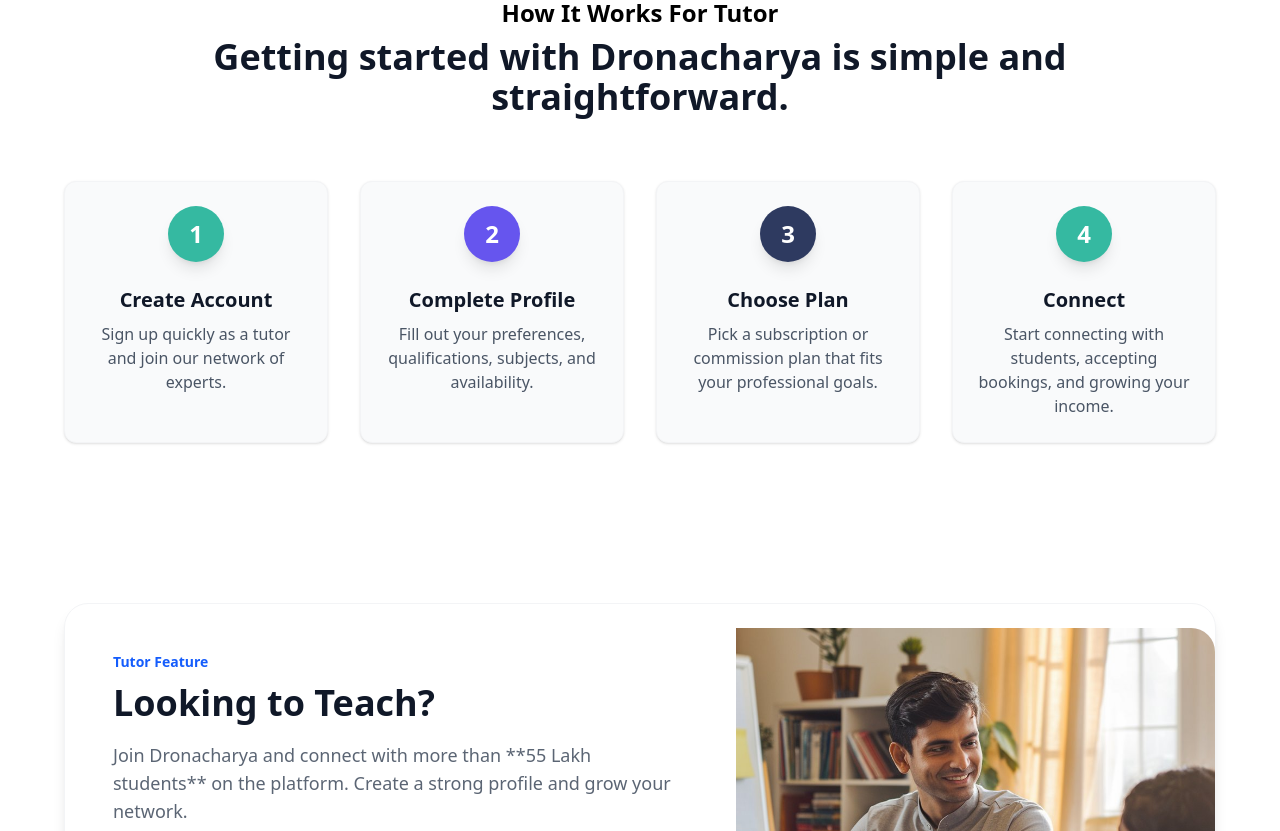
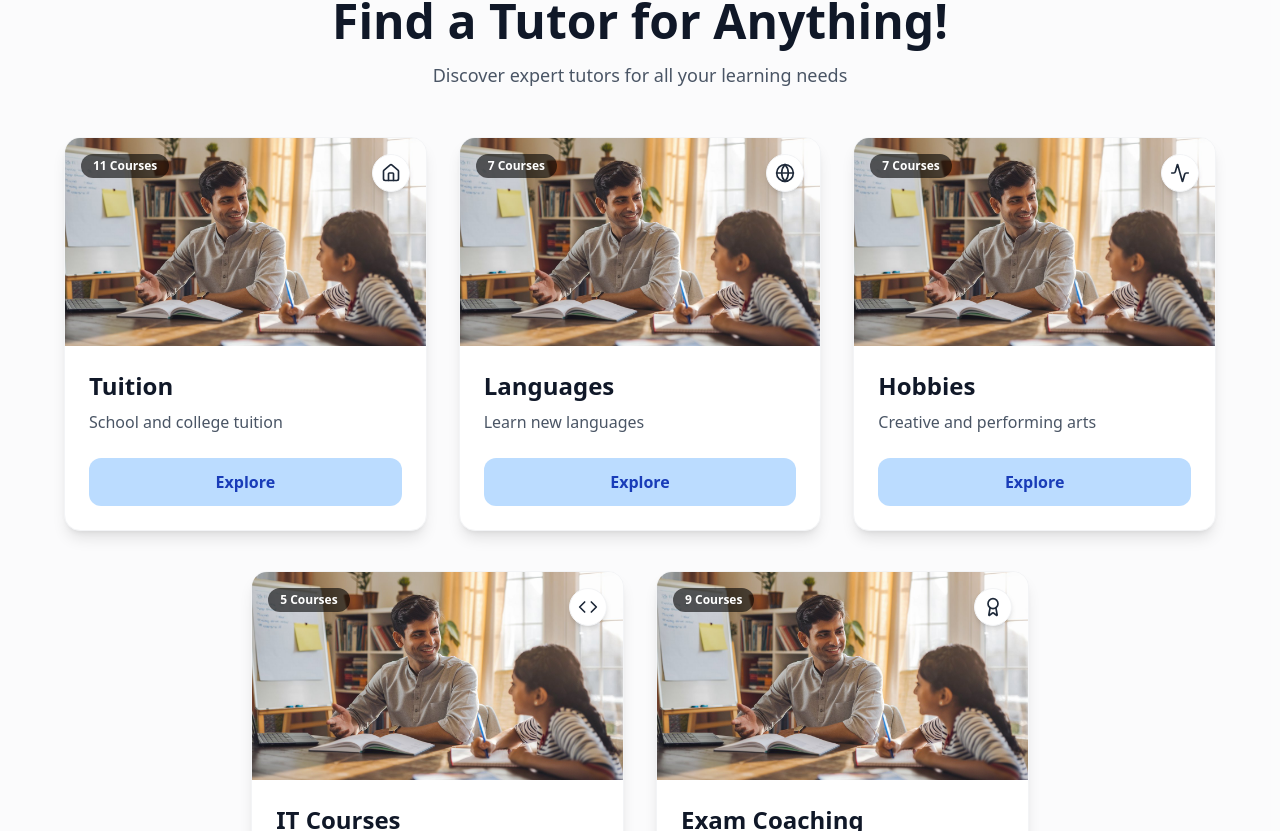
Before and after one commit to RoRaut2001/dronacharya-tutorials, a React (Vite) app: page / in a window 1280 px wide. Shown: the part 1589-2420 px from the top of the page. Built offline with nearby package versions, Linux system fonts and the light colour scheme.

Commit message:
updated explore courses

```diff
--- /dev/null
+++ b/src/Components/StatisticSection/ExploreSubjectsSection.jsx
@@ -0,0 +1,131 @@
+import React from 'react';
+import { Home, Globe, Activity, Code, Award } from 'lucide-react';
+
+// Images
+const imgTuition = '/looking_to_teach.jpeg';
+const imgLanguages = '/looking_to_teach.jpeg';
+const imgHobbies = '/looking_to_teach.jpeg';
+const imgIT = '/looking_to_teach.jpeg';
+const imgExam = '/looking_to_teach.jpeg';
+
+const subjectsData = [
+    {
+        title: "Tuition",
+        subtitle: "School and college tuition",
+        courses: "11 Courses",
+        image: imgTuition,
+        icon: Home,
+    },
+    {
+        title: "Languages",
+        subtitle: "Learn new languages",
+        courses: "7 Courses",
+        image: imgLanguages,
+        icon: Globe,
+    },
+    {
+        title: "Hobbies",
+        subtitle: "Creative and performing arts",
+        courses: "7 Courses",
+        image: imgHobbies,
+        icon: Activity,
+    },
+    {
+        title: "IT Courses",
+        subtitle: "Tech skills development",
+        courses: "5 Courses",
+        image: imgIT,
+        icon: Code,
+    },
+    {
+        title: "Exam Coaching",
+        subtitle: "Competitive exam preparation",
+        courses: "9 Courses",
+        image: imgExam,
+        icon: Award,
+    },
+];
+
+// ✅ Card Component
+const SubjectCard = ({ subject }) => {
+    const IconComponent = subject.icon;
+
+    return (
+        <div className="group w-full max-w-sm flex flex-col bg-white rounded-2xl shadow-lg hover:shadow-xl transition-shadow duration-300 overflow-hidden border border-gray-100">
+
+            {/* Image */}
+            <div className="relative h-52 overflow-hidden">
+                <img
+                    src={subject.image}
+                    alt={subject.title}
+                    className="w-full h-full object-cover transition-transform duration-500 group-hover:scale-110"
+                />
+
+                <span className="absolute top-4 left-4 bg-black/60 text-white text-xs font-semibold px-3 py-1 rounded-full">
+          {subject.courses}
+        </span>
+
+                <div className="absolute top-4 right-4 p-2 bg-white rounded-full shadow-md border border-gray-100">
+                    <IconComponent className="w-5 h-5 text-gray-800" strokeWidth={2} />
+                </div>
+            </div>
+
+            {/* Body */}
+            <div className="p-6 flex flex-col flex-grow">
+                <h3 className="text-2xl font-bold text-gray-900 mb-2">
+                    {subject.title}
+                </h3>
+
+                <p className="text-gray-600 mb-6 flex-grow">
+                    {subject.subtitle}
+                </p>
+
+                <button className="bg-blue-300/60 text-blue-800 py-3 rounded-xl font-semibold hover:bg-blue-400 transition-colors">
+                    Explore
+                </button>
+            </div>
+        </div>
+    );
+};
+
+// ✅ Section
+export default function ExploreSubjectsSection() {
+
+    // Split data
+    const topRow = subjectsData.slice(0, 3);
+    const bottomRow = subjectsData.slice(3);
+
+    return (
+        <section className="py-20 px-4 sm:px-12 bg-gray-50/70">
+            <div className="max-w-6xl mx-auto">
+
+                {/* Header */}
+                <div className="mb-12 text-center">
+                    <h2 className="text-4xl sm:text-5xl font-extrabold text-gray-900 mb-4">
+                        Find a Tutor for Anything!
+                    </h2>
+                    <p className="text-lg text-gray-600">
+                        Discover expert tutors for all your learning needs
+                    </p>
+                </div>
+
+                {/* ✅ TOP GRID - 3 Cards */}
+                <div className="grid grid-cols-1 sm:grid-cols-2 lg:grid-cols-3 gap-8 justify-items-center mb-10">
+                    {topRow.map((subject, index) => (
+                        <SubjectCard key={index} subject={subject} />
+                    ))}
+                </div>
+
+                {/* ✅ BOTTOM GRID - 2 Cards Centered */}
+                <div className="flex justify-center">
+                    <div className="grid grid-cols-1 sm:grid-cols-2 gap-8 justify-items-center">
+                        {bottomRow.map((subject, index) => (
+                            <SubjectCard key={index + 3} subject={subject} />
+                        ))}
+                    </div>
+                </div>
+
+            </div>
+        </section>
+    );
+}
--- a/src/View/Home/Home.jsx
+++ b/src/View/Home/Home.jsx
@@ -1,4 +1,3 @@
-// src/pages/Home.jsx
 import Navbar from '../../Components/Navbar/Navbar.jsx';
 import HeroSection from '../../Components/HeroSection/HeroSection.jsx';
 import StatsSection from '../../Components/StatisticSection/StatSection.jsx';
@@ -6,7 +5,7 @@
 import HowItWorksTutor from "../../Components/StatisticSection/HowItWorksForTutor.jsx";
 import TutorCTASection from "../../Components/StatisticSection/TutorCTASection.jsx";
 import Footer from "../../Components/Footer/Footer.jsx";
-import ExploreCoursesSection from "../../Components/StatisticSection/ExploreTheCoursesSection.jsx";
+import ExploreSubjectsSection from "../../Components/StatisticSection/ExploreSubjectsSection.jsx";
 
 export default function Home() {
     return (
@@ -15,7 +14,7 @@
             <HeroSection />
             <StatsSection />
             <ServiceSection/>
-            {/*<ExploreCoursesSection/>*/}
+            <ExploreSubjectsSection/>
             <HowItWorksTutor/>
             <TutorCTASection/>
             <Footer/>
```
